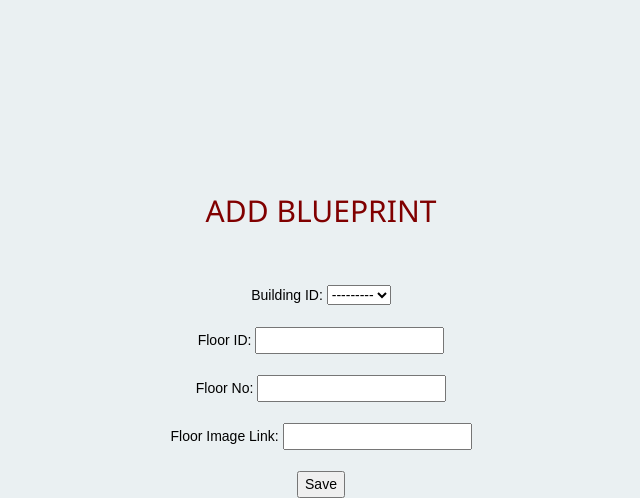
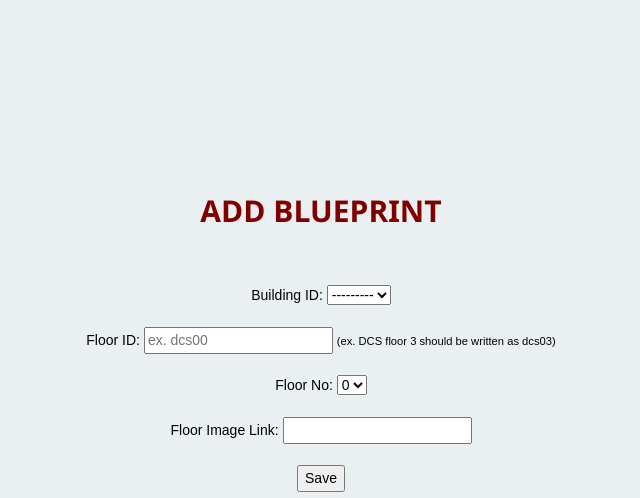
Before and after one commit to kerstenleeeee/maroonprint-app, a Django app: page /add/ in a window 1280 px wide. Shown: the part 318-816 px from the top of the page, without its empty margins (319-959 px from the left). Run offline with Django 3.2, Linux system fonts and the light colour scheme; data that the repository does not hold is empty.

Commit message:
edited forms

```diff
--- a/bps/forms.py
+++ b/bps/forms.py
@@ -13,6 +13,9 @@ class FloorForm(forms.ModelForm):
 
 class FloorCreateForm(forms.Form):
     buildID = forms.ModelChoiceField(queryset=Building.objects.all())
-    floorID = forms.CharField()
-    floorNo = forms.IntegerField()
+    floorID = forms.CharField(widget=forms.TextInput
+        (attrs={'placeholder':'ex. dcs00'}))
+    #floorID = forms.ModelChoiceField
+    #floorNo = forms.IntegerField()
+    floorNo = forms.ChoiceField(choices=[(x,x) for x in range(0,6)])
     floorImageLink = forms.URLField()
--- a/pages/templates/add.html
+++ b/pages/templates/add.html
@@ -413,12 +413,12 @@
 
 
     <br/><br/>
-    <h2 style="color: #800000; font-size: 30px" align="center">ADD BLUEPRINT</h2>
+    <h2 style="color: #800000; font-size: 30px" align="center"><strong>ADD BLUEPRINT</strong></h2>
     <br/><br/>
     <form method = 'POST' align = "center">
         {% csrf_token %}
         <tr>Building ID: {{ form.buildID }}</tr><br/> <br/>
-        <tr>Floor ID: {{ form.floorID }}</tr><br/> <br/>
+        <tr>Floor ID: {{ form.floorID }} <small>(ex. DCS floor 3 should be written as dcs03)</small></tr><br/> <br/>
         <tr>Floor No: {{ form.floorNo  }}</tr><br/> <br/>
         <tr>Floor Image Link: {{ form.floorImageLink }}</tr><br/> <br/>
 
--- a/pages/views.py
+++ b/pages/views.py
@@ -34,6 +34,8 @@ from rest_framework import status
 from bps.forms import FloorForm, FloorCreateForm
 from django.contrib import messages
 
+from django.db import IntegrityError
+
 # viwew home.html
 def homePageView(request):
 	#return HttpResponse('MaroonPrint')
@@ -65,9 +67,21 @@ def addPageView(request):
 		if form.is_valid():
 			#form.save()
 			print(form.cleaned_data)
-			Floor.objects.create(**form.cleaned_data)
-			messages.success(request, 'Successfully added the blueprint!')
-			return HttpResponseRedirect('/add/')
+			# Floor.objects.create(**form.cleaned_data)
+			checkBuild = form.cleaned_data.get("buildID")
+			checkFloor = form.cleaned_data.get("floorID")
+			try:
+				#varBuild = Floor.objects.get(buildID=checkBuild, floorID=checkFloor)
+				#context = {
+				#"form" : form,
+				#"error" : "Blueprint already exists."
+				#}
+				#return render(request, 'add.html', context)
+				Floor.objects.create(**form.cleaned_data)
+				messages.success(request, 'Successfully added the blueprint!')
+				return HttpResponseRedirect('/add/')
+			except IntegrityError as e:
+				messages.error(request, 'Blueprint already exists. If you want to edit the blueprint, please go to the EDIT panel.')
 		else:
 			print(form.errors)
 	context = {
```
